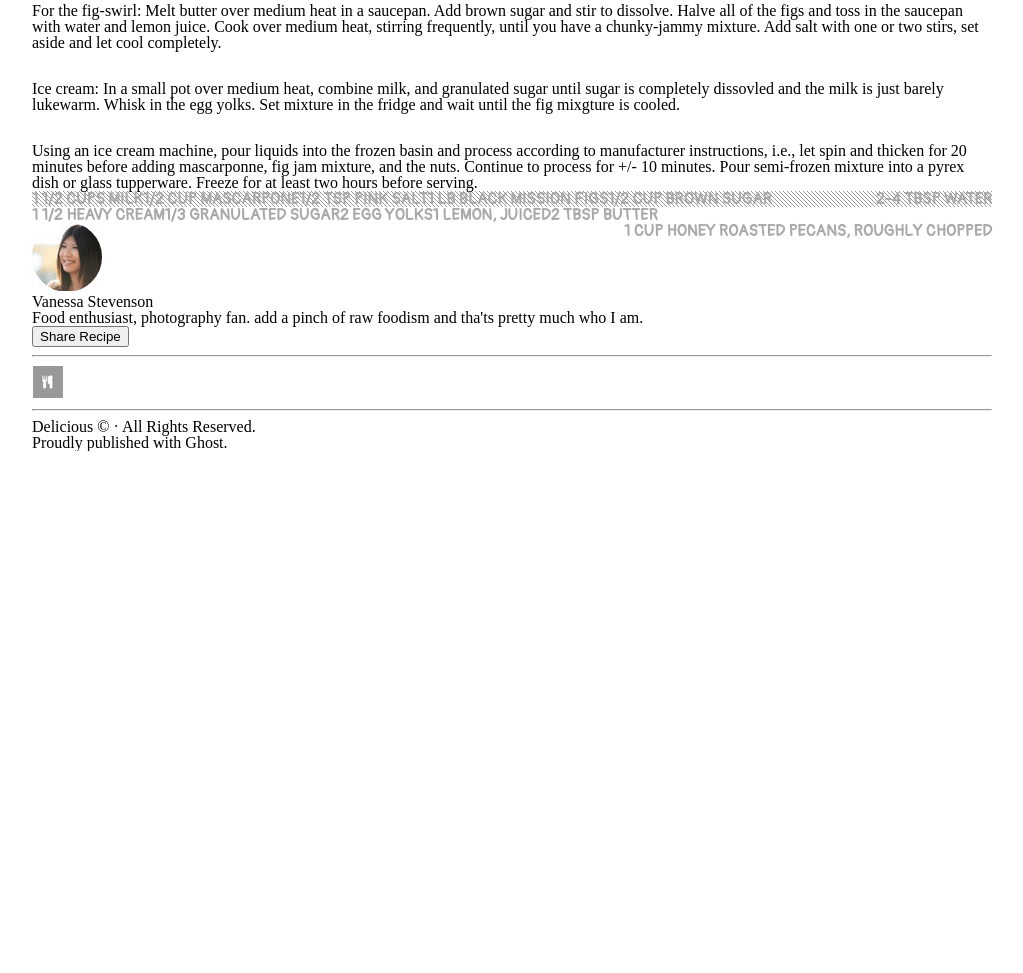
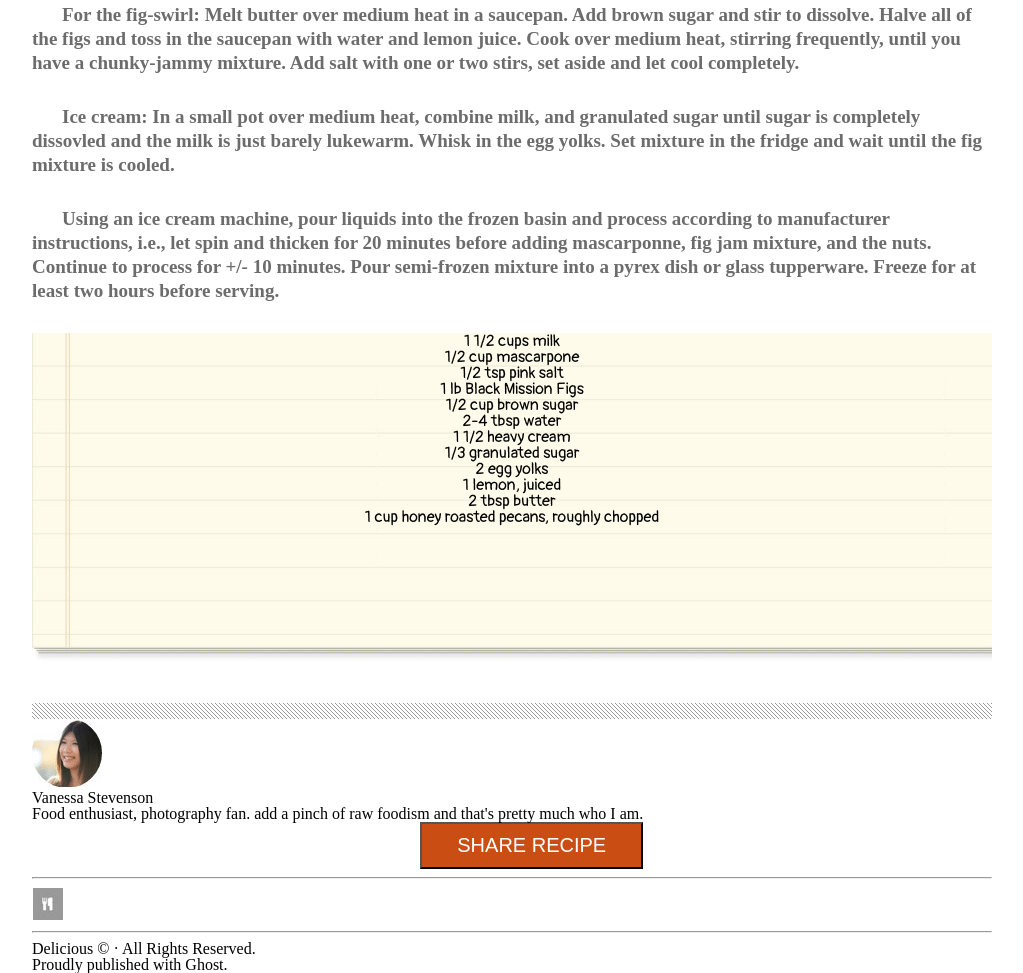
Before and after one commit to jshin83/chocolate-pizza, a plain HTML site: page index.html in a window 1280 px wide. Shown: the part 937-1910 px from the top of the page, without its empty margins (128-1151 px from the left). Before the commit the page ends 1388 px from the top, so only its background shows below. Drawn offline with Linux system fonts and the light colour scheme; a web font is replaced by a local one.

Commit message:
jen driving, steve nav - css 3/4 done, debugging

```diff
--- a/css/style.css
+++ b/css/style.css
@@ -1,50 +1,75 @@
 @import url('https://fonts.googleapis.com/css?family=Coda+Caption:800|News+Cycle|Pangolin|Quattrocento|Yellowtail');
+
+#notes {
+  clear: both;
+  background-image: url("../images/list-bg.png")
+}
+
+.custom-hr {
+  background-image: url("../images/hr-img.png");
+  background-repeat: space;
+  height: 16px;
+}
 
 body {
   width: 960px;
   margin: 0px auto;
 }
+
+article {
+  overflow: auto;
+  margin-bottom: 40px;
+}
+
 header {
   margin-top: 35px;
   margin-bottom: 50px;
 }
+
 nav {
   margin-bottom: 25px;
 }
+
 nav div {
   display: inline-block;
 }
+
 nav ul {
   float: right;
   margin-top: 12px;
 }
+
 nav ul li {
   float: left;
   margin: 0 1px;
 }
+
 nav ul li:nth-child(7) {
   margin-left: 8px;
 }
-.custom-hr {
-  background-image: url("../images/hr-img.png");
-  background-repeat: space;
-  height: 16px;
-}
+
 h1 {
   font-family: 'Coda Caption', sans-serif;
   font-size: 40px;
   margin-bottom: 5px;
 }
-section ul li {
+
+section #title-left{
   font-family: sans-serif;
   font-weight: bold;
   color: darkgray;
   text-transform: uppercase;
   float: left;
 }
-section ul li:last-child {
+
+section #title-right {
+  font-family: sans-serif;
+  font-weight: bold;
+  color: darkgray;
+  text-transform: uppercase;
   float: right;
 }
+
 h3 {
   font-family: 'Yellowtail', cursive;
   font-size: 40px;
@@ -58,18 +83,46 @@ h4 {
   text-transform: uppercase;
   color: darkgray;
 }
+
 section img:nth-child(3) {
   margin-top: 30px;
   width: 100%;
 }
+
 article p {
   font-family: 'Quattrocento', serif;
   margin-top: 30px;
+  text-indent: 30px;
+  line-height: 24px;
+  font-size: 19px;
+  font-weight: 800;
+  color: rgb(108, 108, 108);
+}
+
+article div {
+  background-image: url("../images/list-bg.png");
+  background-repeat: no-repeat;
+  background-size: cover;
+  height: 330px;
+  margin-top: 30px;
+  text-align: center;
 }
 
 button {
   font-family: 'News Cycle', sans-serif;
+  float: right;
+  padding: 10px 35px;
+  background-color: rgb(202, 78, 20);
+  color: white;
+  font-size: 20px;
+  text-transform: uppercase;
 }
-div ul li {
+
+#author {
+  display: inline-block;
+  position: relative;
+}
+
+#notes {
   font-family: 'Pangolin', cursive;
 }
--- a/index.html
+++ b/index.html
@@ -33,16 +33,16 @@
     <section>
       <h1>Chocolate Pizza</h1>
       <ul>
-        <li>Posted on 15 Dec 2013 / Desserts</li>
-        <li><img src="./images/print-icon.png" alt="print icon" title="print icon" />
+        <li id="title-left">Posted on 15 Dec 2013 / Desserts</li>
+        <li id="title-right"><img src="./images/print-icon.png" alt="print icon" title="print icon" />
         Print</li>
       </ul>
       <img src="./images/choco-pizza.png" alt="chocolate pizza" title="chocolate pizza" />
       <article>
         <p>For the fig-swirl: Melt butter over medium heat in a saucepan. Add brown sugar and stir to dissolve. Halve all of the figs and toss in the saucepan with water and lemon juice. Cook over medium heat, stirring frequently, until you have a chunky-jammy mixture. Add salt with one or two stirs, set aside and let cool completely.</p>
-        <p>Ice cream: In a small pot over medium heat, combine milk, and granulated sugar until sugar is completely dissovled and the milk is just barely lukewarm. Whisk in the egg yolks. Set mixture in the fridge and wait until the fig mixgture is cooled.</p>
+        <p>Ice cream: In a small pot over medium heat, combine milk, and granulated sugar until sugar is completely dissovled and the milk is just barely lukewarm. Whisk in the egg yolks. Set mixture in the fridge and wait until the fig mixture is cooled.</p>
         <p>Using an ice cream machine, pour liquids into the frozen basin and process according to manufacturer instructions, i.e., let spin and thicken for 20 minutes before adding mascarponne, fig jam mixture, and the nuts. Continue to process for +/- 10 minutes. Pour semi-frozen mixture into a pyrex dish or glass tupperware. Freeze for at least two hours before serving.</p>
-        <div>
+        <div id="notes">
           <ul>
             <li>1 1/2 cups milk</li>
             <li>1/2 cup mascarpone</li>
@@ -62,11 +62,12 @@
         </div>
       </article>
       <div class="custom-hr" ></div>
-      <div>
-        <img src="./images/van-pic.png" alt="image of vanessa" title="image of vanessa, author" />
-        <h5>Vanessa Stevenson</h5>
-        <p>Food enthusiast, photography fan. add a pinch of raw foodism and tha'ts pretty much who I am.</p>
-        <button>Share Recipe</button>
+      <div id="author">
+        <ul>
+          <li><img src="./images/van-pic.png" alt="image of vanessa" title="image of vanessa, author" /></li>
+          <li>Vanessa Stevenson<br />Food enthusiast, photography fan. add a pinch of raw foodism and that's pretty much who I am.</li>
+          <li><button>Share Recipe</button></li>
+        </ul>
       </div>
     </section>
   </main>
```
